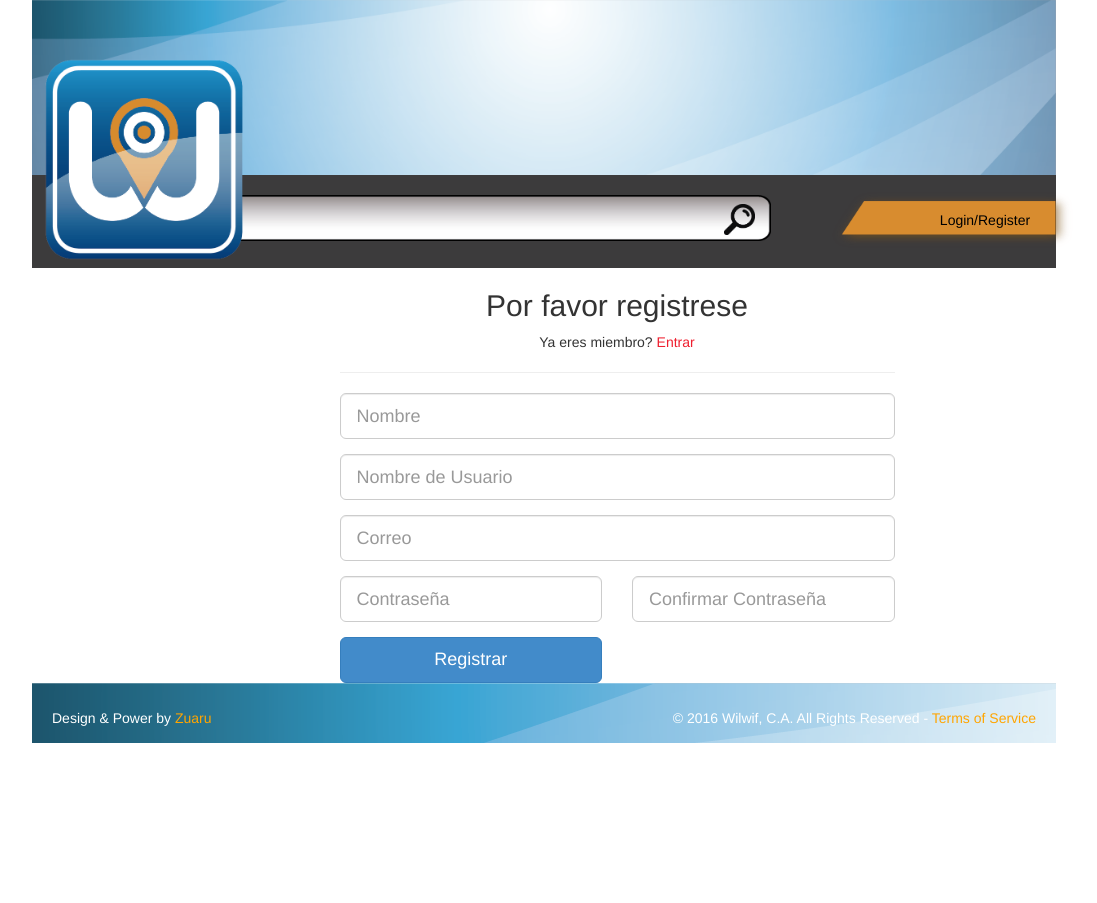
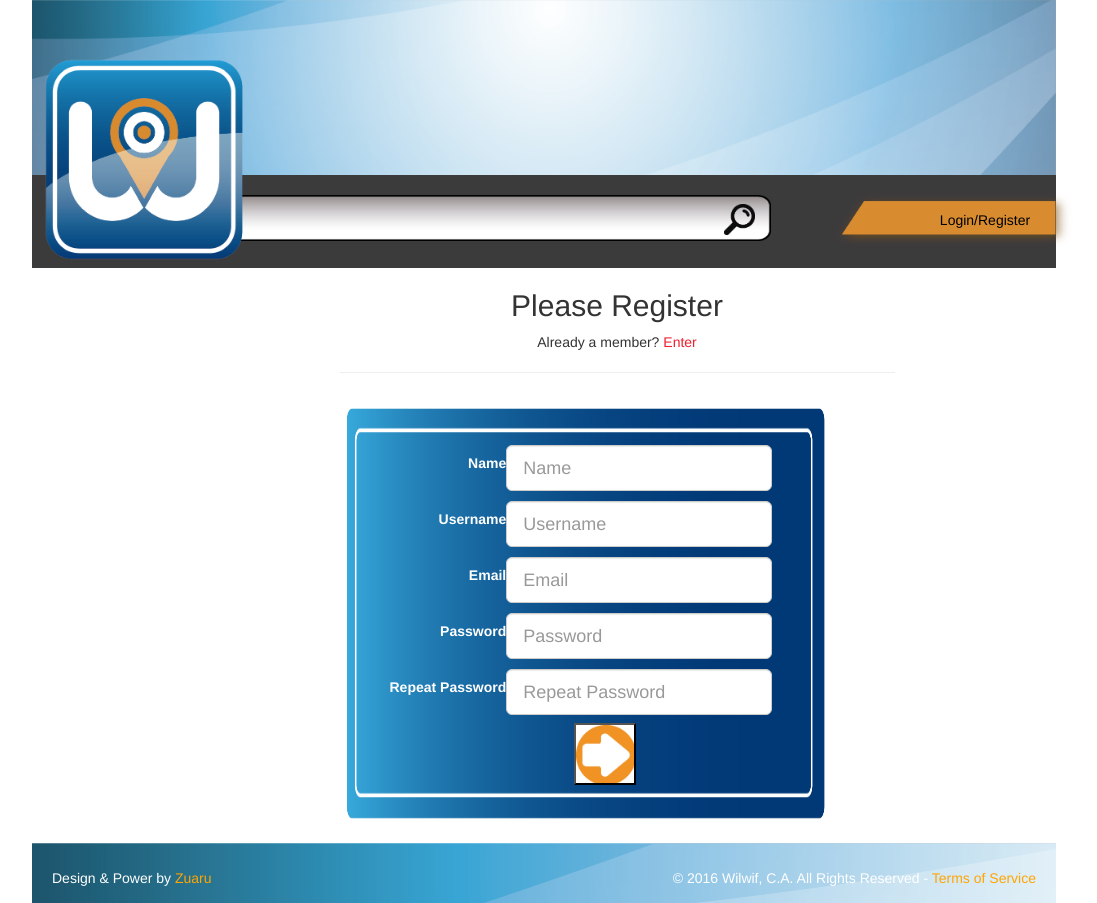
Before and after one commit to luisugueto/WilWif, a PHP site: page /register/ in a window 1320 px wide. Shown: the whole page, without its empty margins (116-1213 px from the left). Before the commit the page ends 743 px from the top, so only its background shows below. Run offline with PHP 8.4, Linux system fonts and the light colour scheme; some libraries are stand-ins or nearby versions.

Commit message:
Register

```diff
--- a/public_html/css/main.css
+++ b/public_html/css/main.css
@@ -95,3 +95,11 @@ a {
 	width: 500px;
 	no-repeat;
 }
+
+.contenedorLogin {
+	background-image: url(../image/cuadro-generico5-1210-462.png);
+	background-size: 100% 100%;
+	height: 450px;
+	width: 500px;
+	no-repeat;
+}
--- a/public_html/view/page-register.php
+++ b/public_html/view/page-register.php
@@ -17,44 +17,44 @@ if(isset($_POST['submit'])){
  	$row1 = mysql_num_rows($query1);
 
 	if(strlen($username) < 3){
-		$error[] = 'Usuario muy corto.';
+		$error[] = 'Short User.';
 	}
 
 	elseif (!preg_match('/^[a-zA-Z0-9]+$/', $username)) {
-      $error[] = 'El usuario tiene caracteres no validos.';
+      $error[] = 'The user has invalid characters.';
     }
 
 	elseif(strlen($name) < 3){
-		$error[] = 'Nombre muy corto.';
+		$error[] = 'Short Name..';
 	}
 
 	elseif (!preg_match('/^[a-zA-Z0-9 ]+$/', $name)) {
-      $error[] = 'El nombre tiene caracteres no validos.';
+      $error[] = 'The name has invalid characters.';
     }
 
  	elseif(strlen($_POST['password']) < 3){
-		$error[] = 'Contraseña muy corta.';
+		$error[] = 'Short Password.';
 	}
 
 	elseif($passwordConfirm != $password){
-		$error[] = 'Las Contraseñas no coinciden.';
+		$error[] = 'Passwords do not match.';
 	}
 
 	elseif($row==1){
-		$error[] = 'Username ya utilizado.';
+		$error[] = 'Username already used.';
 	}
 
 	elseif($row1==1){
-		$error[] = 'Email ya utilizado.';
+		$error[] = 'Email already used.';
 	}
 
 	else{
 
 		$stmt = mysql_query('INSERT INTO user (name,username,password,email) VALUES ("'.$name.'","'.$username.'", "'.$password.'", "'.$email.'")');
 		echo "<script>
-			alert('Usuario Registrado.');
+			alert('Registered user.');
 		</script>";
-		$mensaje[] = "Registro Exitoso";
+		$mensaje[] = "Successful registration.";
 	}
 }
 
@@ -68,8 +68,8 @@ require('layout/header.php');
 
 	    <div class="col-xs-12 col-sm-8 col-md-6 col-sm-offset-2 col-md-offset-3">
 			<form role="form" method="post" action="" autocomplete="off">
-				<h2>Por favor registrese</h2>
-				<p>Ya eres miembro? <a href='/login/'>Entrar</a></p>
+				<h2>Please Register</h2>
+				<p>Already a member? <a href='/login/'>Enter</a></p>
 				<hr>
 
 				<?php
@@ -87,31 +87,41 @@ require('layout/header.php');
 					}
 				}
 				?>
-				<div class="form-group">
-					<input type="text" name="name" id="name" class="form-control input-lg" placeholder="Nombre" value="<?php if(isset($error)){ echo $name; } ?>" required tabindex="1">
-				</div>
-				<div class="form-group">
-					<input type="text" name="username" id="username" class="form-control input-lg" placeholder="Nombre de Usuario" value="<?php if(isset($error)){ echo $username; } ?>" required tabindex="2">
-				</div>
-				<div class="form-group">
-					<input type="email" name="email" id="email" class="form-control input-lg" placeholder="Correo" value="<?php if(isset($error)){ echo $email; } ?>" required tabindex="3">
-				</div>
-				<div class="row">
-					<div class="col-xs-6 col-sm-6 col-md-6">
-						<div class="form-group">
-							<input type="password" name="password" id="password" class="form-control input-lg" placeholder="Contraseña" required tabindex="4">
-						</div>
-					</div>
-					<div class="col-xs-6 col-sm-6 col-md-6">
-						<div class="form-group">
-							<input type="password" name="passwordConfirm" id="passwordConfirm" class="form-control input-lg" placeholder="Confirmar Contraseña" required tabindex="5">
-						</div>
-					</div>
-				</div>
-
-				<div class="row">
-					<div class="col-xs-6 col-md-6"><input type="submit" name="submit" value="Registrar" class="btn btn-primary btn-block btn-lg" required tabindex="6"></div>
-				</div>
+<div class="contenedorLogin" style="padding-bottom: 20px;">
+	<table style="margin-left: 50px; position:relative; top: -20px;">
+		<tr>
+			<th><p align="right" style="color: white; margin-top: 10px;">Name </p></th>
+			<td>
+				<input style="margin-top: 10px" type="text" name="name" id="name" class="form-control input-lg" placeholder="Name" value="<?php if(isset($error)){ echo $name; } ?>" required tabindex="1">
+			</td>
+		</tr>
+		<tr>
+			<th><p align="right" style="color: white; margin-top: 10px;">Username </p></th>
+			<td>
+				<input style="margin-top: 10px" type="text" name="username" id="username" class="form-control input-lg" placeholder="Username" value="<?php if(isset($error)){ echo $username; } ?>" required tabindex="2">
+			</td>
+		</tr>
+		<tr>
+			<th><p align="right" style="color: white; margin-top: 10px;">Email </p></th>
+			<td>
+				<input style="margin-top: 10px" type="email" name="email" id="email" class="form-control input-lg" placeholder="Email" value="<?php if(isset($error)){ echo $email; } ?>" required tabindex="3">
+			</td>
+		</tr>
+		<tr>
+			<th><p align="right" style="color: white; margin-top: 10px;">Password </p></th>
+			<td>
+				<input style="margin-top: 10px" type="password" name="password" id="password" class="form-control input-lg" placeholder="Password" required tabindex="4">
+			</td>
+		</tr>
+		<tr>
+			<th><p align="right" style="color: white; margin-top: 10px;">Repeat Password </p></th>
+			<td>
+				<input style="margin-top: 10px" type="password" name="passwordConfirm" id="passwordConfirm" class="form-control input-lg" placeholder="Repeat Password" required tabindex="5">
+			</td>
+		</tr>
+		<input style="background-image: url(../image/boton-aceptar3-70-70.png); background-size: 60px; width: 62px; height: 62px; position: relative; top: 330px; margin-left: 30px;" type="submit" name="submit" value="" tabindex="6">
+	</table>
+</div>
 			</form>
 		</div>
 	</div>
```
Also changed, not shown: public_html/image/barra-register-750-49.png (added).
